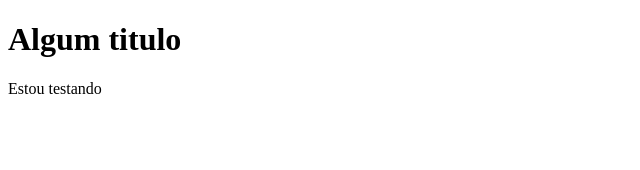
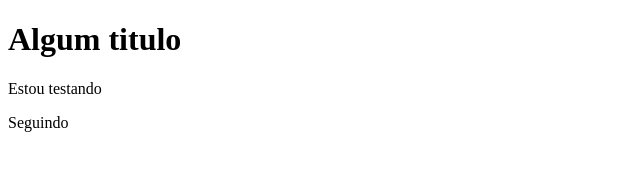
Before and after one commit to Gilmarbld/Create-git, a plain HTML site: page index.html in a window 1280 px wide. Shown: the full height of the page, 0-640 px from the left. Drawn offline with Linux system fonts and the light colour scheme.

Commit message:
Nova demanda

```diff
--- a/index.html
+++ b/index.html
@@ -9,5 +9,6 @@
 <body>
     <h1>Algum titulo</h1>
     <p>Estou testando</p>
+    <p>Seguindo</p>
 </body>
 </html>
```
